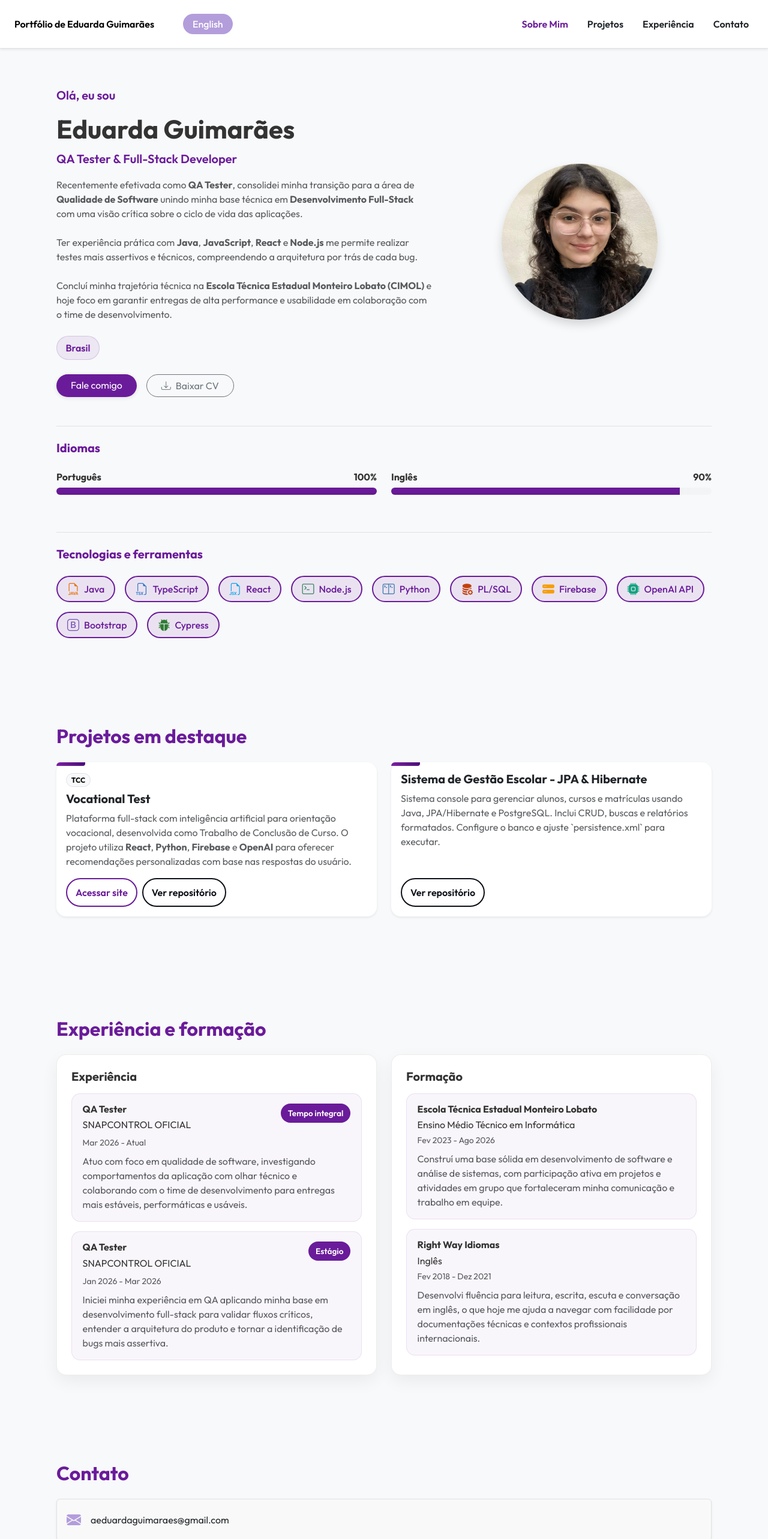
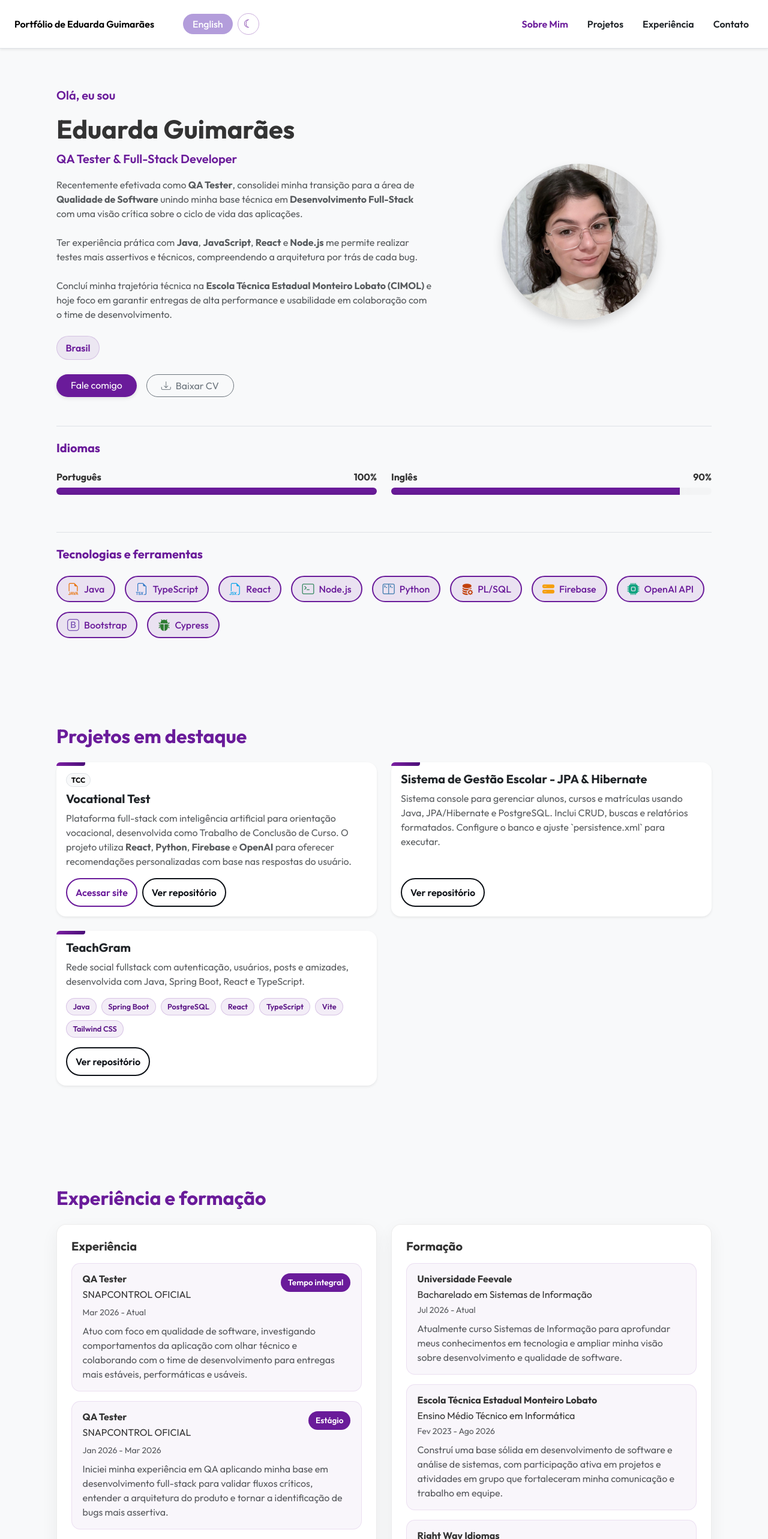
Before and after one commit to eduarda-guimaraes/portfolio-pessoal, a React (Vite) app: page / in a window 1280 px wide. Shown: the top 2566 px of the page at 60% size. Built offline with nearby package versions, Linux system fonts and the light colour scheme.

Commit message:
feat: add theme toggle and feature TeachGram project

```diff
--- a/src/App.jsx
+++ b/src/App.jsx
@@ -8,6 +8,14 @@ import './styles/global.css';
 function App() {
   const { i18n } = useTranslation();
   const [secaoAtiva, setSecaoAtiva] = useState('about');
+  const [tema, setTema] = useState(() => localStorage.getItem('portfolio-tema') || 'light');
+
+  useEffect(() => {
+    document.documentElement.dataset.theme = tema;
+    localStorage.setItem('portfolio-tema', tema);
+  }, [tema]);
+
+  const alternarTema = () => setTema((atual) => (atual === 'dark' ? 'light' : 'dark'));
 
   useEffect(() => {
     const observer = new IntersectionObserver(
@@ -32,7 +40,7 @@ function App() {
 
   return (
     <>
-      <Header secaoAtiva={secaoAtiva} />
+      <Header secaoAtiva={secaoAtiva} tema={tema} alternarTema={alternarTema} />
       <main>
         <Home />
       </main>
--- a/src/components/Header.jsx
+++ b/src/components/Header.jsx
@@ -4,7 +4,7 @@ import TrocarIdioma from './TrocarIdioma';
 import 'bootstrap/dist/css/bootstrap.min.css';
 import 'bootstrap/dist/js/bootstrap.bundle.min.js';
 
-function Header({ secaoAtiva }) {
+function Header({ secaoAtiva, tema, alternarTema }) {
   const { t } = useTranslation();
   const secoes = ['about', 'projects', 'experience', 'contact'];
   const linkClass = (id) =>
@@ -37,8 +37,13 @@ function Header({ secaoAtiva }) {
             {t('nav.brand')}
           </a>
 
-          <div className="d-none d-md-flex ms-md-4 ms-lg-5">
+          <div className="d-none d-md-flex align-items-center gap-2 ms-md-4 ms-lg-5">
             <TrocarIdioma className="btn-sm" />
+            <button className="btn-tema" type="button" onClick={alternarTema}
+              aria-label={tema === 'dark' ? 'Ativar tema claro' : 'Ativar tema escuro'}
+              title={tema === 'dark' ? 'Tema claro' : 'Tema escuro'}>
+              <span aria-hidden="true">{tema === 'dark' ? '☀' : '☾'}</span>
+            </button>
           </div>
 
           <button
@@ -62,8 +67,13 @@ function Header({ secaoAtiva }) {
                   </a>
                 </li>
               ))}
-              <li className="nav-item d-md-none mt-2">
-                <TrocarIdioma className="w-100" />
+              <li className="nav-item d-md-none mt-2 d-flex align-items-center gap-2">
+                <TrocarIdioma />
+                <button className="btn-tema" type="button" onClick={alternarTema}
+                  aria-label={tema === 'dark' ? 'Ativar tema claro' : 'Ativar tema escuro'}
+                  title={tema === 'dark' ? 'Tema claro' : 'Tema escuro'}>
+                  <span aria-hidden="true">{tema === 'dark' ? '☀' : '☾'}</span>
+                </button>
               </li>
             </ul>
           </div>
--- a/src/i18n.js
+++ b/src/i18n.js
@@ -59,7 +59,7 @@ const resources = {
             description:
               'Plataforma full-stack com inteligência artificial para orientação vocacional, desenvolvida como Trabalho de Conclusão de Curso. O projeto utiliza <strong>React</strong>, <strong>Python</strong>, <strong>Firebase</strong> e <strong>OpenAI</strong> para oferecer recomendações personalizadas com base nas respostas do usuário.',
             links: [
-              { label: 'Acessar site', href: 'https://www.vocationaltest.com.br', variant: 'purple' },
+              { label: 'Acessar site', href: 'https://vocational-test-90cd1.web.app', variant: 'purple' },
               { label: 'Ver repositório', href: 'https://github.com/eduarda-guimaraes/Vocational-Test', variant: 'github' },
             ],
           },
@@ -68,6 +68,13 @@ const resources = {
             description:
               'Sistema console para gerenciar alunos, cursos e matrículas usando Java, JPA/Hibernate e PostgreSQL. Inclui CRUD, buscas e relatórios formatados. Configure o banco e ajuste `persistence.xml` para executar.',
             links: [{ label: 'Ver repositório', href: 'https://github.com/eduarda-guimaraes/sistema-de-cursos', variant: 'github' }],
+          },
+          {
+            title: 'TeachGram',
+            description:
+              'Rede social fullstack com autentica\u00e7\u00e3o, usu\u00e1rios, posts e amizades, desenvolvida com Java, Spring Boot, React e TypeScript.',
+            technologies: ['Java', 'Spring Boot', 'PostgreSQL', 'React', 'TypeScript', 'Vite', 'Tailwind CSS'],
+            links: [{ label: 'Ver repositório', href: 'https://github.com/eduarda-guimaraes/teachgram-desafio', variant: 'github' }],
           },
         ],
       },
@@ -94,6 +101,12 @@ const resources = {
           },
         ],
         education: [
+          {
+            title: 'Universidade Feevale',
+            subtitle: 'Bacharelado em Sistemas de Informação',
+            period: 'Jul 2026 - Atual',
+            description: 'Atualmente curso Sistemas de Informação para aprofundar meus conhecimentos em tecnologia e ampliar minha visão sobre desenvolvimento e qualidade de software.',
+          },
           {
             title: 'Escola Técnica Estadual Monteiro Lobato',
             subtitle: 'Ensino Médio Técnico em Informática',
@@ -177,7 +190,7 @@ const resources = {
             description:
               'An AI-powered full-stack platform for vocational guidance, developed as my capstone project. It uses <strong>React</strong>, <strong>Python</strong>, <strong>Firebase</strong>, and <strong>OpenAI</strong> to deliver personalized career recommendations based on user responses.',
             links: [
-              { label: 'View site', href: 'https://www.vocationaltest.com.br', variant: 'purple' },
+              { label: 'View site', href: 'https://vocational-test-90cd1.web.app', variant: 'purple' },
               { label: 'View repository', href: 'https://github.com/eduarda-guimaraes/Vocational-Test', variant: 'github' },
             ],
           },
@@ -186,6 +199,13 @@ const resources = {
             description:
               'Console system to manage students, courses and enrollments using Java, JPA/Hibernate and PostgreSQL. Includes CRUD, search and formatted reports. Configure your DB and update `persistence.xml` to run.',
             links: [{ label: 'View repository', href: '#', variant: 'github' }],
+          },
+          {
+            title: 'TeachGram',
+            description:
+              'Full-stack social network with authentication, users, posts, and friendships, built with Java, Spring Boot, React, and TypeScript.',
+            technologies: ['Java', 'Spring Boot', 'PostgreSQL', 'React', 'TypeScript', 'Vite', 'Tailwind CSS'],
+            links: [{ label: 'View repository', href: 'https://github.com/eduarda-guimaraes/teachgram-desafio', variant: 'github' }],
           },
         ],
       },
@@ -212,6 +232,7 @@ const resources = {
           },
         ],
         education: [
+          { title: 'Universidade Feevale', subtitle: 'Bachelor’s degree in Information Systems', period: 'Jul 2026 - Present', description: 'I am pursuing Information Systems to deepen my knowledge of technology and broaden my perspective on software development and quality.' },
           { title: 'Escola Técnica Estadual Monteiro Lobato', subtitle: 'Technical High School, IT', period: 'Feb 2023 - Aug 2026', description: 'I built a solid foundation in software development and systems analysis while actively contributing to projects and group work that strengthened my communication and teamwork skills.' },
           { title: 'Right Way Idiomas', subtitle: 'English', period: 'Feb 2018 - Dec 2021', description: 'I developed strong reading, writing, listening, and speaking skills in English, which now helps me work comfortably with technical documentation and professional environments.' },
         ],
--- a/src/pages/Home.jsx
+++ b/src/pages/Home.jsx
@@ -154,6 +154,13 @@ function Home() {
                       components={{ strong: <strong /> }}
                     />
                   </p>
+                  {project.technologies?.length ? (
+                    <div className="project-tech-list d-flex flex-wrap gap-2 mb-3">
+                      {project.technologies.map((technology) => (
+                        <span className="project-tech-tag" key={technology}>{technology}</span>
+                      ))}
+                    </div>
+                  ) : null}
                   <div className="d-flex flex-wrap gap-2 mt-auto">
                     {project.links.map((link) => (
                       <a
--- a/src/styles/global.css
+++ b/src/styles/global.css
@@ -25,6 +25,7 @@ html, body {
 }
 
 :root{
+  color-scheme: light;
   --accent: #6a1b9a;
   --accent-weak: #b39ddb;
   --text: #333;
@@ -40,19 +41,6 @@ html, body {
   --shadow-md: 0 16px 40px rgba(0,0,0,0.12);
 
   --radius-xl: 16px;
-}
-
-@media (prefers-color-scheme: dark) {
-  :root{
-    --text: #000000;
-    --text-weak: #6a1b9a;
-
-    --card-bg: rgba(20,24,33,0.75);
-    --card-border: rgba(255,255,255,0.09);
-
-    --shadow-sm: 0 6px 18px rgba(0,0,0,0.45);
-    --shadow-md: 0 18px 48px rgba(0,0,0,0.6);
-  }
 }
 
 h2{
@@ -156,17 +144,6 @@ main.container {
   background: #0d1117;
   box-shadow: 0 10px 24px rgba(13,17,23,0.22);
   transform: translateY(-1px);
-}
-
-@media (prefers-color-scheme: dark){
-  .btn-outline-github{
-    color: #acaeb0;
-    border-color: #acaeb0;
-  }
-  .btn-outline-github:hover{
-    background: #e7e9ee;
-    color: #0d1117;
-  }
 }
 
 .contact-link-card, .card {
@@ -339,7 +316,7 @@ footer {
   font-weight: 600;
 }
 
-/* Skill / language bars (como no currículo) */
+/* Skill / language bars (como no currÃ­culo) */
 .skill {
   margin-bottom: 0.9rem;
 }
@@ -386,3 +363,119 @@ footer {
   max-width: 720px;
   margin-left: 0;
 }
+
+.project-tech-tag {
+  display: inline-flex;
+  align-items: center;
+  padding: .25rem .65rem;
+  border: 1px solid rgba(106, 27, 154, .2);
+  border-radius: 999px;
+  background: rgba(106, 27, 154, .08);
+  color: #5b1686;
+  font-size: .8rem;
+  font-weight: 600;
+}
+
+.btn-tema {
+  display: inline-grid;
+  width: 2.25rem;
+  height: 2.25rem;
+  place-items: center;
+  border: 1px solid rgba(106, 27, 154, .35);
+  border-radius: 50%;
+  color: var(--accent);
+  background: transparent;
+  font-size: 1.15rem;
+  line-height: 1;
+  cursor: pointer;
+  transition: background-color .2s ease, color .2s ease, transform .2s ease;
+}
+.btn-tema:hover { background: rgba(106, 27, 154, .12); transform: rotate(-8deg); }
+.btn-tema:focus-visible { outline: 3px solid var(--accent-weak); outline-offset: 3px; }
+
+/* Dark theme overrides; light remains the default palette above. */
+:root[data-theme="dark"] {
+  color-scheme: dark;
+  --accent: #c084fc;
+  --accent-weak: #a78bfa;
+  --accent-strong: #7e22ce;
+  --accent-gradient: linear-gradient(100deg, #c084fc 0%, #8b5cf6 100%);
+  --text: #f1f0f5;
+  --text-weak: #aaa7b5;
+  --card-bg: #191720;
+  --card-border: rgba(255, 255, 255, .09);
+}
+:root[data-theme="dark"] body { background: #100f14; color: var(--text); }
+:root[data-theme="dark"] .navbar {
+  background: rgba(20, 18, 26, .94) !important;
+  border-color: rgba(255,255,255,.08) !important;
+  backdrop-filter: blur(16px);
+}
+:root[data-theme="dark"] .navbar-brand,
+:root[data-theme="dark"] .navbar .text-dark,
+:root[data-theme="dark"] .nav-link { color: #e9e5f0 !important; }
+:root[data-theme="dark"] .navbar-brand:hover,
+:root[data-theme="dark"] .nav-link:hover,
+:root[data-theme="dark"] .text-roxo-ativo { color: #d8b4fe !important; }
+:root[data-theme="dark"] .navbar-toggler { border-color: rgba(255,255,255,.2); }
+:root[data-theme="dark"] .navbar-toggler-icon { filter: invert(1); }
+:root[data-theme="dark"] h1,
+:root[data-theme="dark"] h2,
+:root[data-theme="dark"] h3,
+:root[data-theme="dark"] h4,
+:root[data-theme="dark"] h5,
+:root[data-theme="dark"] h6,
+:root[data-theme="dark"] .card-title { color: #f5f3f8; }
+:root[data-theme="dark"] h2,
+:root[data-theme="dark"] #projects h2,
+:root[data-theme="dark"] #experience h2,
+:root[data-theme="dark"] #contact h2,
+:root[data-theme="dark"] #about h5,
+:root[data-theme="dark"] #about p[style*="color"] { color: #c084fc !important; }
+:root[data-theme="dark"] .text-muted { color: #aaa7b5 !important; }
+:root[data-theme="dark"] #about .border-top { border-color: rgba(255,255,255,.12) !important; }
+:root[data-theme="dark"] .profile-chip,
+:root[data-theme="dark"] .tech-badge {
+  background: rgba(192,132,252,.10);
+  color: #dfc2ff;
+  border-color: rgba(192,132,252,.32);
+}
+:root[data-theme="dark"] .tech-badge i { color: inherit !important; }
+:root[data-theme="dark"] .card,
+:root[data-theme="dark"] .timeline-card {
+  color: var(--text);
+  background: #191720;
+  border: 1px solid rgba(255,255,255,.08) !important;
+}
+:root[data-theme="dark"] .badge.text-bg-light {
+  color: #e4d9f2 !important;
+  background: #292332 !important;
+  border-color: rgba(255,255,255,.12) !important;
+}
+:root[data-theme="dark"] .timeline-item {
+  color: #e8e5ed;
+  background: rgba(192,132,252,.055);
+  border-color: rgba(192,132,252,.16);
+}
+:root[data-theme="dark"] .timeline-tag { background: #7e22ce; }
+:root[data-theme="dark"] .btn-roxo-outline { color: #d8b4fe; border-color: #a855f7; }
+:root[data-theme="dark"] .btn-roxo-outline:hover { background: #7e22ce; color: white; }
+:root[data-theme="dark"] .btn-outline-github { color: #dedbe5; border-color: #aaa7b5; }
+:root[data-theme="dark"] .btn-outline-github:hover { background: #dedbe5; color: #17151f; }
+:root[data-theme="dark"] .btn-outline-secondary { color: #e4dfeb; border-color: #777180; }
+:root[data-theme="dark"] .btn-outline-secondary:hover { color: #17151f; background: #e4dfeb; }
+:root[data-theme="dark"] .skill .label { color: #e9e5f0; }
+:root[data-theme="dark"] .skill-bar { background: #2a2732; }
+:root[data-theme="dark"] .contact-link-card {
+  color: #f1f0f5 !important;
+  background: #191720 !important;
+  border-color: rgba(255,255,255,.09) !important;
+}
+:root[data-theme="dark"] footer { background: #17151d !important; color: #aaa7b5 !important; }
+:root[data-theme="dark"] .project-tech-tag {
+  border-color: rgba(192,132,252,.28);
+  background: rgba(192,132,252,.10);
+  color: #dfc2ff;
+}
+:root[data-theme="dark"] .btn-tema { border-color: rgba(192,132,252,.45); }
+:root[data-theme="dark"] .btn-tema:hover { background: rgba(192,132,252,.14); }
```
Also changed, not shown: src/assets/minha-foto.jpg.
